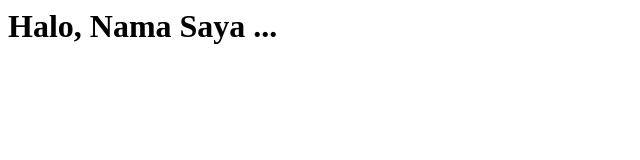
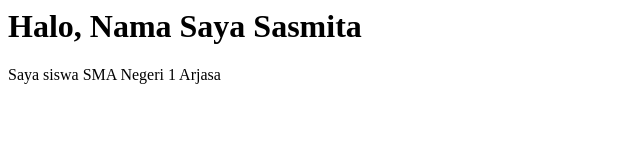
Before and after one commit to Sasmitarhy/sasmita, a plain HTML site: page index.html in a window 1280 px wide. Shown: the whole page, without its empty margins (0-640 px from the left). Drawn offline with Linux system fonts and the light colour scheme.

Commit message:
Update index.html

```diff
--- a/index.html
+++ b/index.html
@@ -1,8 +1,9 @@
 <html>
 <head>
-<title>Halaman Saya</title>
+<title>Halaman Sasmita</title>
 </head>
 <body>
-<h1>Halo, Nama Saya ...</h1>
+<h1>Halo, Nama Saya Sasmita</h1>
+<p>Saya siswa SMA Negeri 1 Arjasa</p>
 </body>
 </html>
```
